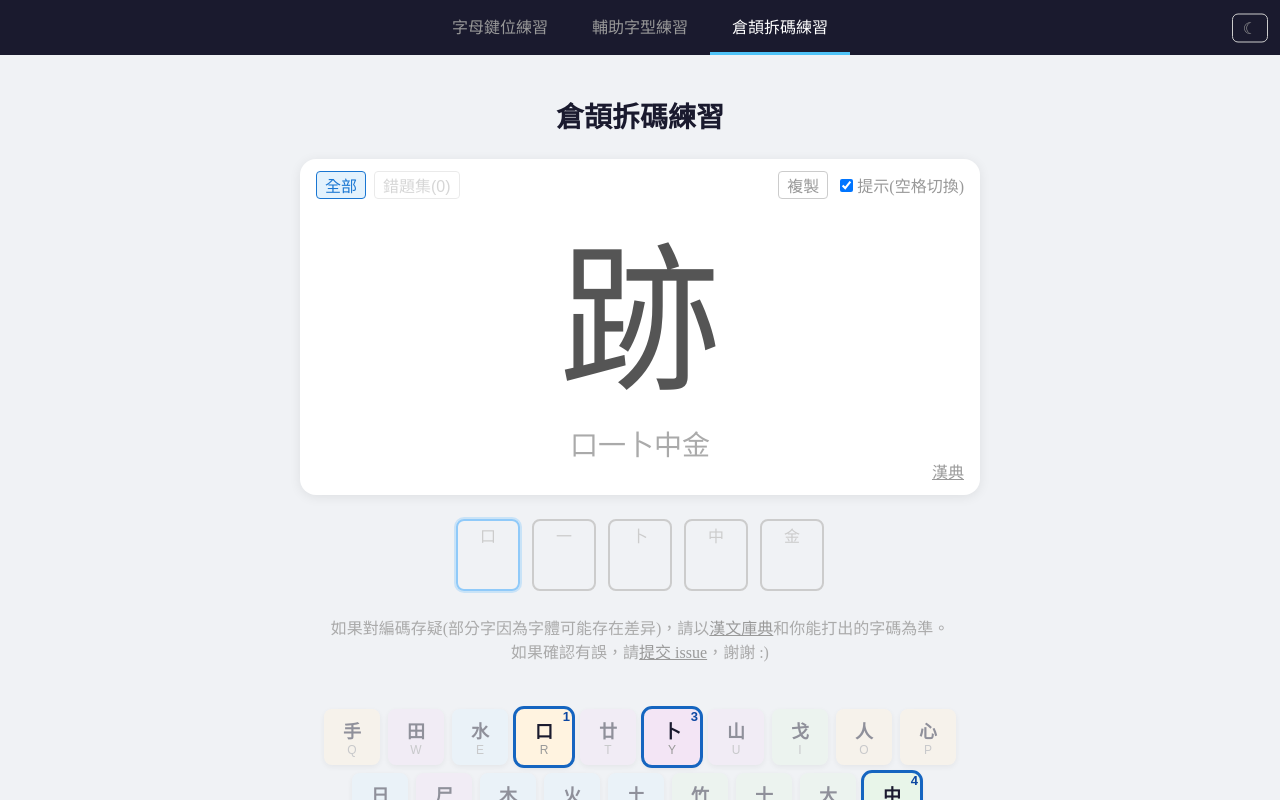
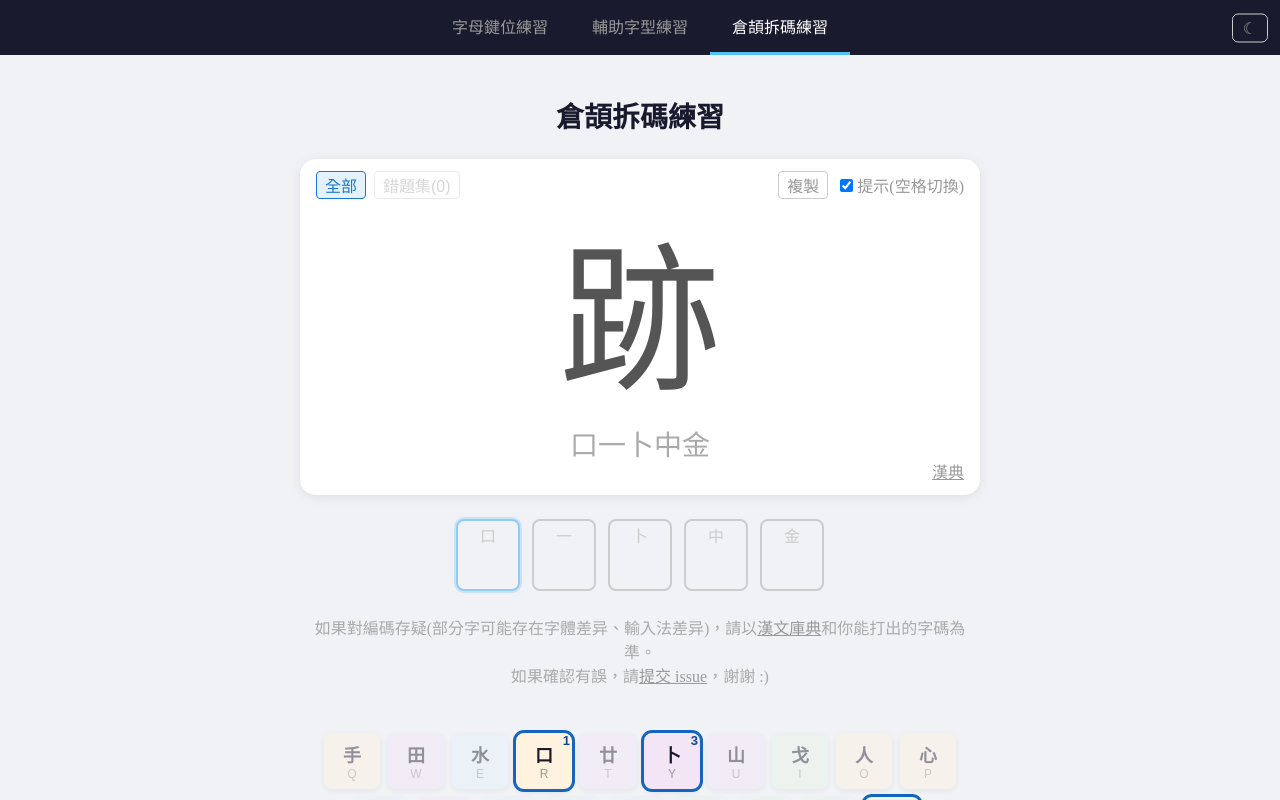
Before and after one commit to Spike-Leung/cangjie-input-method-practice, a React (Vite) app: page /#/code-practice in a window 1280 px wide. Shown: the top 800 px of the page. Built offline with nearby package versions, Linux system fonts and the light colour scheme.

Commit message:
:speech_balloon: update code practice tips

```diff
--- a/src/pages/CodePractice.tsx
+++ b/src/pages/CodePractice.tsx
@@ -359,7 +359,7 @@ export function CodePractice() {
           </div>
 
           <div className="code-notice">
-            如果對編碼存疑(部分字因為字體可能存在差异)，請以
+            如果對編碼存疑(部分字可能存在字體差异、輸入法差异)，請以
             <a
               href={
                 current
```
